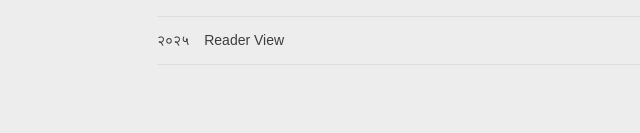
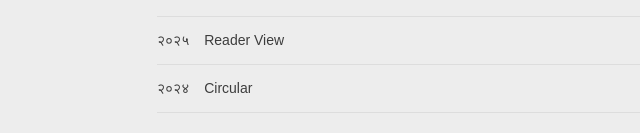
Before and after one commit to ArnavNath550/arnav.github.io, a React (Vite) app: page /craft in a window 1280 px wide. Shown: the part 327-460 px from the top of the page, without its empty margins (208-848 px from the left). Built offline with nearby package versions, Linux system fonts and the light colour scheme; a web font is replaced by a local one.

Commit message:
Added Circular to craft

```diff
--- a/src/pages/Craft.tsx
+++ b/src/pages/Craft.tsx
@@ -24,6 +24,12 @@ const Craft: React.FC = () => {
       name: "Reader View",
       date: "2025",
       url: "reader-view",
+    },
+    {
+      video: "",
+      name: "Circular",
+      date: "2024",
+      url: "https://www.thecircular.app",
     },
   ];
 
@@ -53,7 +59,7 @@ const Craft: React.FC = () => {
         {craftItems.map((item) => (
           <CraftTableItem
             key={item.url}
-            onMouseMove={(e) => handleMouseMove(e, item.url)}
+            onMouseMove={(e) => item.video && handleMouseMove(e, item.url)}
             onMouseLeave={handleMouseLeave}
             to={item.url}
           >
```
